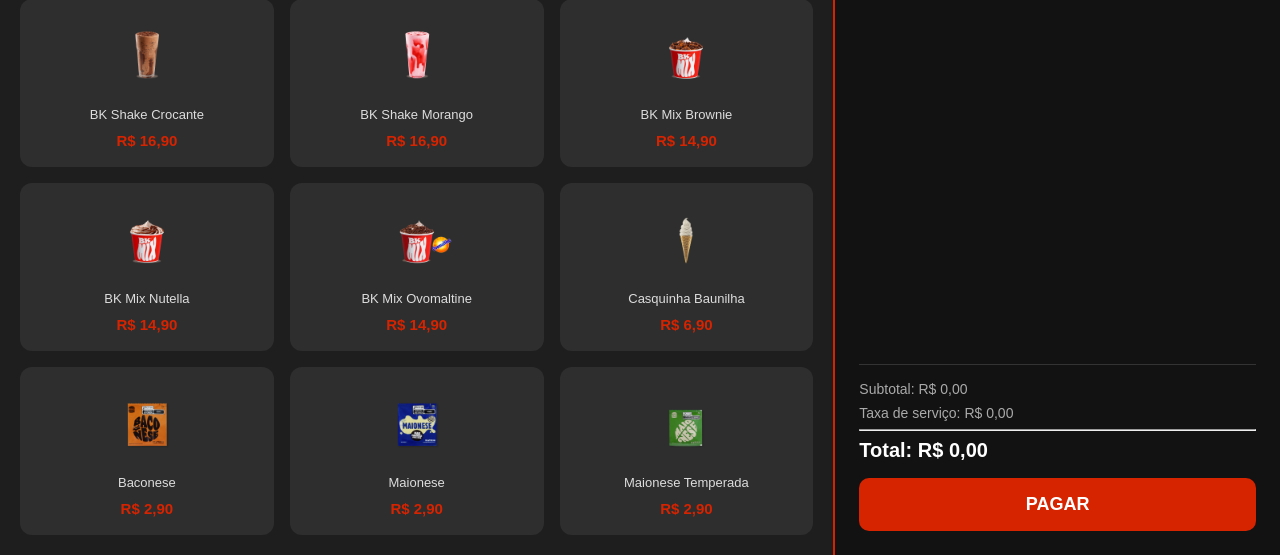
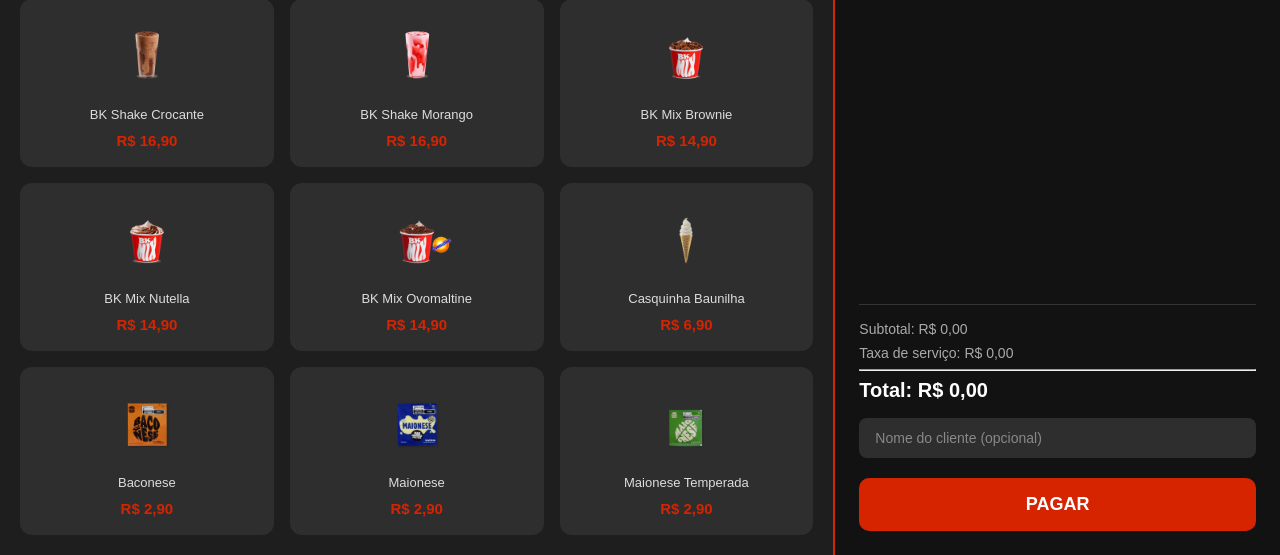
Before and after one commit to Leonardo-12953/sistema_burgerking, a Flask app: page / in a window 1280 px wide. Shown: the part 1983-2538 px from the top of the page. Run offline with Flask 3, Linux system fonts and the light colour scheme; data comes from the database, SQL or seed files in the repository.

Commit message:
Feita a simulação de uma nota de pedido sendo gerada em arquivo de texto, já com nome de cliente(opcional), atualizado readme.

```diff
--- a/app.py
+++ b/app.py
@@ -22,6 +22,7 @@ def conectar_banco():
     cursor.execute("""
         CREATE TABLE IF NOT EXISTS pedidos (
             id INTEGER PRIMARY KEY AUTOINCREMENT,
+            cliente TEXT,
             total REAL NOT NULL,
             data_hora TEXT NOT NULL
             )
@@ -151,9 +152,57 @@ def popular_banco_se_vazio():
     conexao.close()
     print("Banco populado automaticamente!")
 
+def gerar_cupom(pedido_id, cliente, itens, subtotal, taxa, total, data_hora):
+    largura = 42 # caracteres para simular 80mm
+
+    linhas = []
+    linhas.append("BURGER KING".center(largura))
+    linhas.append("Sistema de Drive-Thru".center(largura))
+    linhas.append("-" * largura)
+
+    linhas.append("")
+    linhas.append(f"Pedido #{pedido_id}".center(largura))
+    if cliente:
+        linhas.append("")
+        linhas.append(f"{cliente.upper()}".center(largura))
+        linhas.append("")
+    linhas.append(data_hora.center(largura))
+    linhas.append("-" * largura)
+
+    for item in itens:
+        nome = f"{item['quantidade']}x {item['nome']}"
+        preco_total = item['preco'] * item['quantidade']
+        preco_str = f"{preco_total:.2f}".replace('.', ',')
+        espacos = largura - len(nome) - len(preco_str)
+        linhas.append(nome + " " * espacos + preco_str)
+
+    linhas.append("-" * largura)
+
+    subtotal_str = f"{subtotal:.2f}".replace('.', ',')
+    taxa_str = f"{taxa:.2f}".replace('.', ',')
+    total_str = f"R$ {total:.2f}".replace('.', ',')
+
+    linhas.append("Subtotal" + " " * (largura - 8 - len(subtotal_str)) + subtotal_str)
+    linhas.append("Taxa servico" + " " * (largura - 12 - len(taxa_str)) + taxa_str)
+    linhas.append("TOTAL" + " " * (largura - 5 - len(total_str)) + total_str)
+    linhas.append("-" * largura)
+
+    linhas.append("Obrigado pela preferencia!".center(largura))
+    linhas.append("Volte sempre".center(largura))
+
+    texto_cupom = "\n".join(linhas)
+
+    nome_arquivo = f"notas_pedidos/pedido_{pedido_id}.txt"
+    with open(nome_arquivo, "w", encoding="utf-8") as arquivo:
+        arquivo.write(texto_cupom)
+
+    return nome_arquivo
+
 @app.route("/pedido", methods=["POST"])
 def finalizar_pedido():
-    itens = request.get_json()
+    dados = request.get_json()
+    cliente = dados.get("cliente", "")
+    itens = dados.get("itens", [])
 
     # verifica se o carinho não está vazio
     if not itens:
@@ -172,8 +221,8 @@ def finalizar_pedido():
 
     # salva o pedido na tabela pedidos
     cursor.execute(
-        "INSERT INTO pedidos (total, data_hora) VALUES (?, ?)",
-        (total, data_hora)
+        "INSERT INTO pedidos (cliente, total, data_hora) VALUES (?, ?, ?)",
+        (cliente, total, data_hora)
     )
     pedido_id = cursor.lastrowid # pega o id do pedido recém criado
 
@@ -187,6 +236,8 @@ def finalizar_pedido():
     conexao.commit()
     conexao.close()
 
+    gerar_cupom(pedido_id, cliente, itens, subtotal, taxa, total, data_hora)
+
     return jsonify({
         "mensagem": f"Pedido #{pedido_id} finalizado com sucesso!",
         "total": total
--- a/static/script.js
+++ b/static/script.js
@@ -124,18 +124,24 @@ btn_pagar.addEventListener('click', async () => {
         return;
     }
 
+    const nomeCliente = document.getElementById('nome-cliente').value.trim();
+
     const resposta = await fetch('/pedido', {
         method: 'POST',
         headers: {
             'Content-Type': 'application/json'
         },
-        body: JSON.stringify(pedido)
+        body: JSON.stringify({
+            cliente: nomeCliente,
+            itens: pedido
+        })
     });
 
     const dados = await resposta.json();
 
     if (resposta.ok) {
         pedido = [];
+        document.getElementById('nome-cliente').value = '';
         atualizarPainel();
         alert(`${dados.mensagem}\nTotal: R$ ${dados.total.toFixed(2).replace('.', ',')}`);
     } else {
--- a/static/style.css
+++ b/static/style.css
@@ -195,3 +195,19 @@ body {
     color: #fff;
     font-weight: bold;
 }
+
+.campo-nome input {
+    width: 100%;
+    padding: 12px 16px;
+    border-radius: 8px;
+    border: none;
+    background-color: #2e2e2e;
+    color: #fff;
+    font-size: 14px;
+    outline: none;
+    margin-bottom: 4px;
+}
+
+.campo-nome input::placeholder {
+    color: #888;
+}
--- a/templates/index.html
+++ b/templates/index.html
@@ -43,7 +43,9 @@
                 <hr>
                 <p class="total">Total: <span id="total">R$ 0,00</span></p>
             </div>
-
+            <div class="campo-nome">
+                <input type="text" id="nome-cliente" placeholder="Nome do cliente (opcional)">
+            </div>
             <button class="btn-pagar" id="btn-pagar">PAGAR</button>
           </div>
 
```
Also changed, not shown: notas_pedidos/pedido_1.txt (added, +19 -0 lines), README.md.
